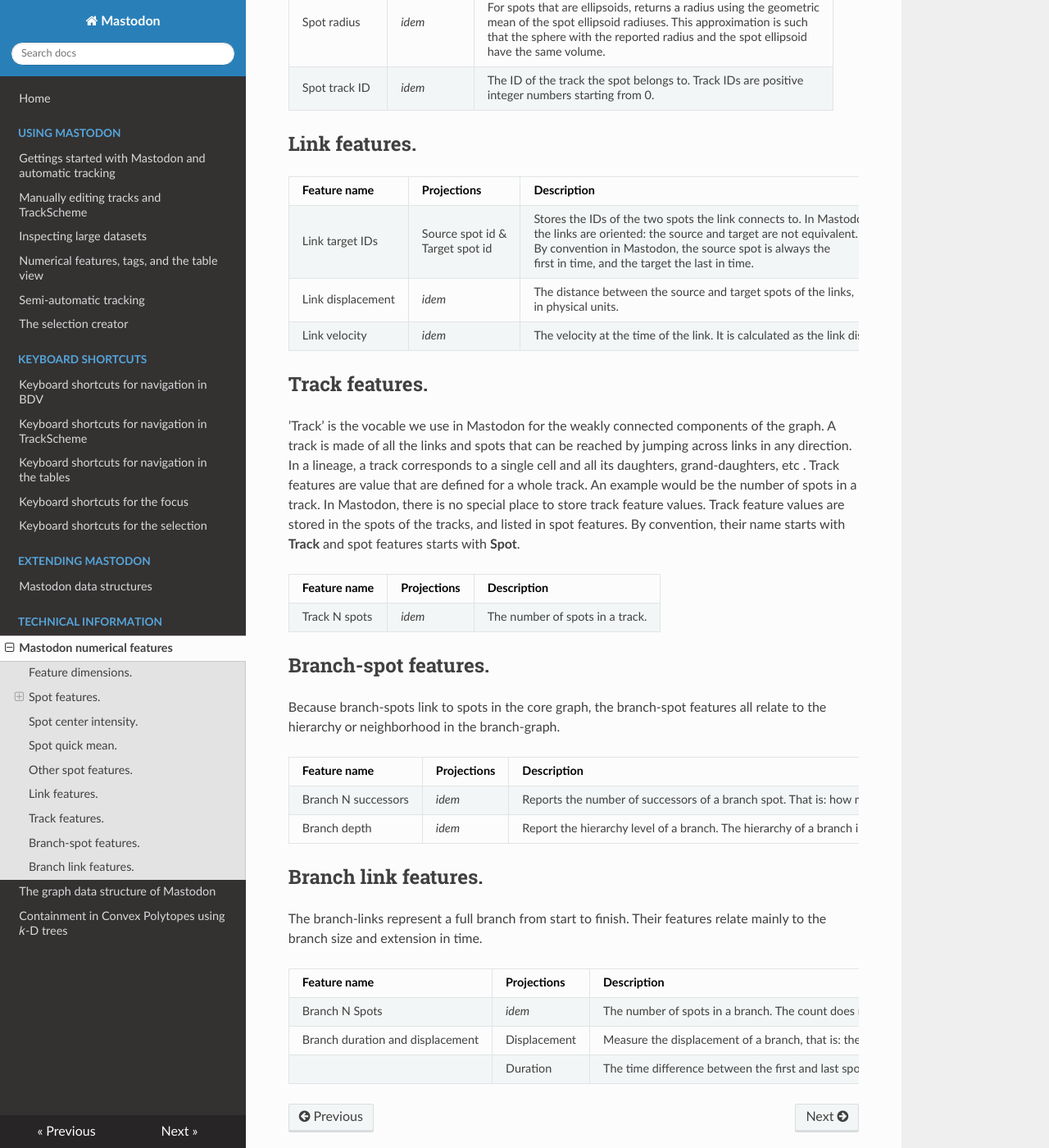
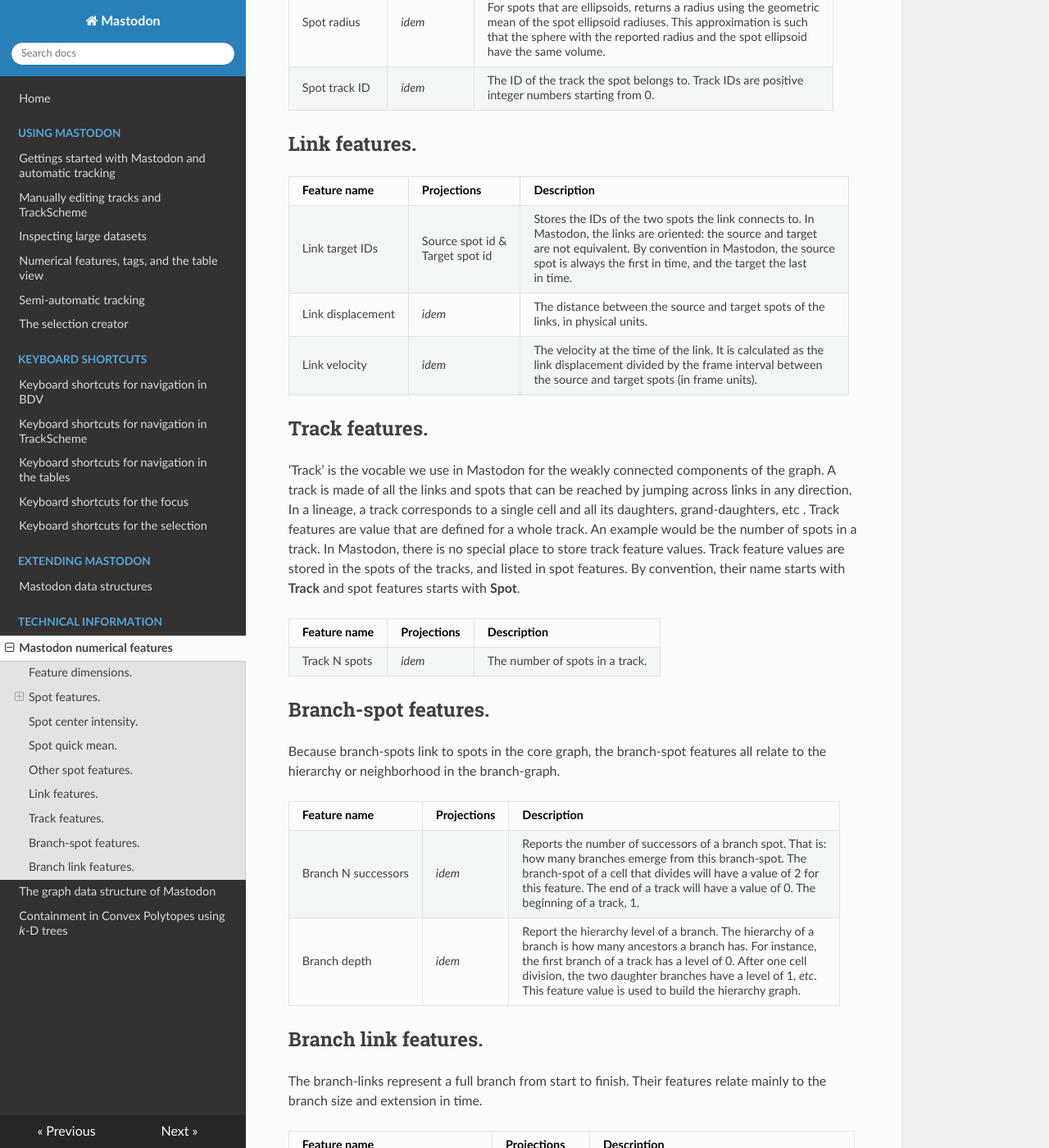
Before and after one commit to mastodon-sc/mastodon-documentation, an MkDocs documentation site: the page built from docs/partD/numerical_features.md, in a window 1280 px wide and 1400 px high, scrolled down 3437 px. Shown: the whole window at 82% size. Built offline with MkDocs 1.6.1, drawn with Linux system fonts in a browser that asks for light colours; nearby versions of some CDN libraries; some of the changed text lies outside the part shown.

Commit message:
Minor tweaks the docs.

```diff
--- a/docs/partD/numerical_features.md
+++ b/docs/partD/numerical_features.md
@@ -71,9 +71,9 @@ It is recommended to use the 'Spot intensity' feature described above when the b
 
 | **Feature name** |  **Projections**  |  **Description** |
 |----|---|---|
-| Link target IDs | Source spot id & <br>Target spot id | Stores the IDs of the two spots the link connects to. In Mastodon, <br>the links are oriented: the source and target are not equivalent. <br>By convention in Mastodon, the source spot is always the <br>first in time, and the target the last in time. |
-| Link displacement | _idem_ | The distance between the source and target spots of the links, <br>in physical units. |
-| Link velocity | _idem_ | The velocity at the time of the link. It is calculated as the link displace- ment divided by the frame interval between the source and target spots (in frame units). |
+| Link target IDs | Source spot id & <br>Target spot id | Stores the IDs of the two spots the link connects to. In <br/>Mastodon, the links are oriented: the source and target <br/>are not equivalent. By convention in Mastodon, the source <br/>spot is always the first in time, and the target the last <br/>in time. |
+| Link displacement | _idem_ | The distance between the source and target spots of the <br/>links, in physical units. |
+| Link velocity | _idem_ | The velocity at the time of the link. It is calculated as the <br>link displacement divided by the frame interval between <br>the source and target spots (in frame units). |
 
 
 ## Track features.
@@ -90,8 +90,8 @@ Because branch-spots link to spots in the core graph, the branch-spot features a
 
 | **Feature name** |  **Projections**  |  **Description** |
 |----|---|---|
-| Branch N successors | _idem_ | Reports the number of successors of a branch spot. That is: how many branches emerge from this branch-spot. The branch-spot of a cell that divides will have a value of 2 for this feature. The end of a track will have a value of 0. The beginning of a track, 1. |
-| Branch depth | _idem_ |  Report the hierarchy level of a branch. The hierarchy of a branch is how many ancestors a branch has. For instance, the first branch of a track has a level of 0. After one cell division, the two daughter branches have a level of 1, _etc_. This feature value is used to build the hierarchy graph.  |
+| Branch N successors | _idem_ | Reports the number of successors of a branch spot. That is: <br/>how many branches emerge from this branch-spot. The <br/>branch-spot of a cell that divides will have a value of 2 for <br/>this feature. The end of a track will have a value of 0. The <br/>beginning of a track, 1. |
+| Branch depth | _idem_ |  Report the hierarchy level of a branch. The hierarchy of a <br/>branch is how many ancestors a branch has. For instance, <br/>the first branch of a track has a level of 0. After one cell <br/>division, the two daughter branches have a level of 1, _etc_. <br/>This feature value is used to build the hierarchy graph.  |
 
 ## Branch link features.
 
@@ -100,6 +100,6 @@ Their features relate mainly to the branch size and extension in time.
 
 | **Feature name** |  **Projections**  |  **Description** |
 |----|---|---|
-|  Branch N Spots | _idem_ | The number of spots in a branch. The count does not include the spots at the beginning of the branch, but includes the last one. This way the sum of this feature values for all the branches of a track equals the number of spots in the track. |
-| Branch duration and displacement | Displacement | Measure the displacement of a branch, that is: the euclidean distance between the first and last spot of the branch. |
-|  | Duration | The time difference between the first and last spot of the branch. |
+|  Branch N Spots | _idem_ | The number of spots in a branch. The count <br/>does not include the spots at the beginning <br/>of the branch, but includes the last one. This <br/>way the sum of this feature values for all the <br/>branches of a track equals the number of <br/>spots in the track. |
+| Branch duration and displacement | Displacement | Measure the displacement of a branch, that is: <br/>the euclidean distance between the first and <br/>last spot of the branch. |
+|  | Duration | The time difference between the first and <br/>last spot of the branch. |
```
Also changed, not shown: docs/partA/getting_started.md (+0 -2 lines), docs/partA/numerical_features_tags_the_table_view.md (+1 -1 lines).
